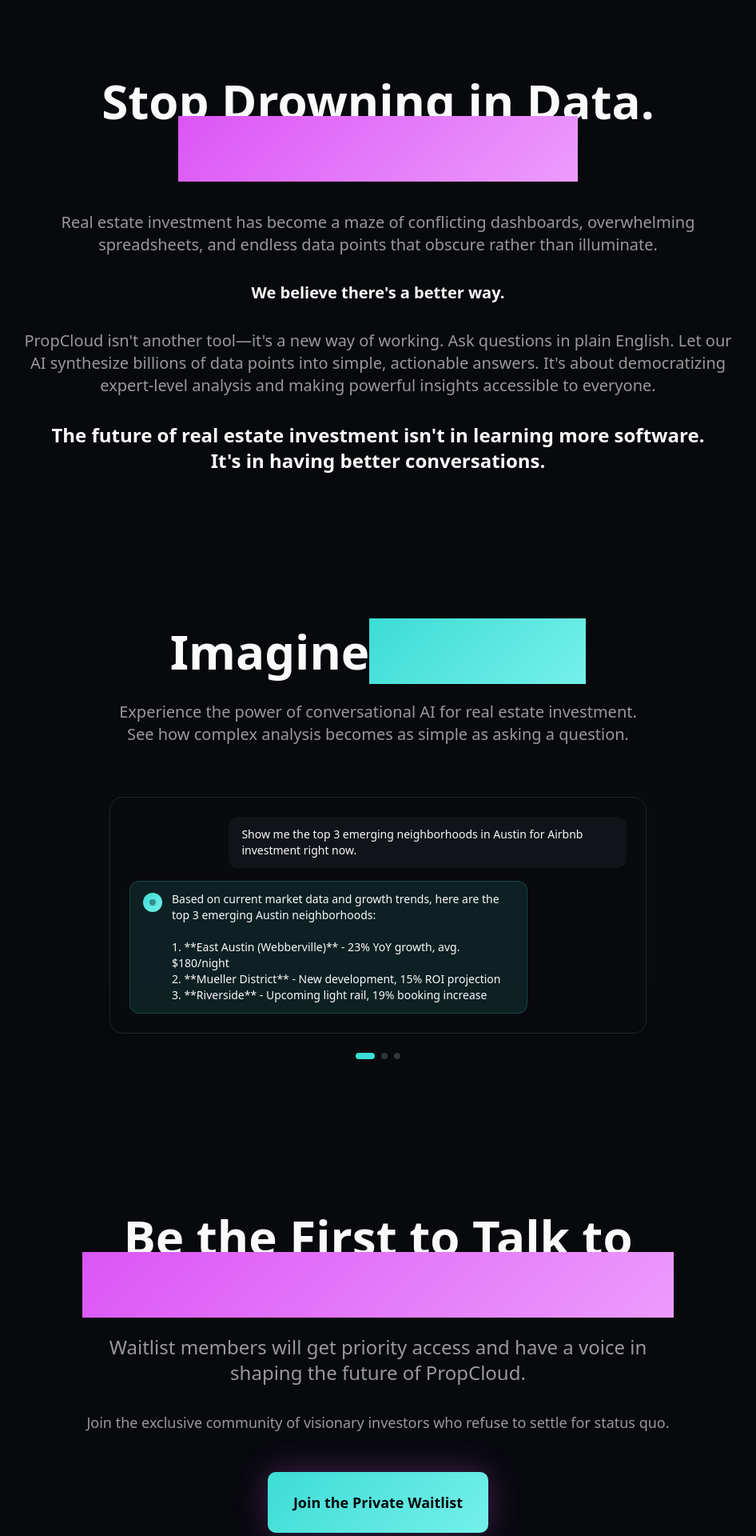
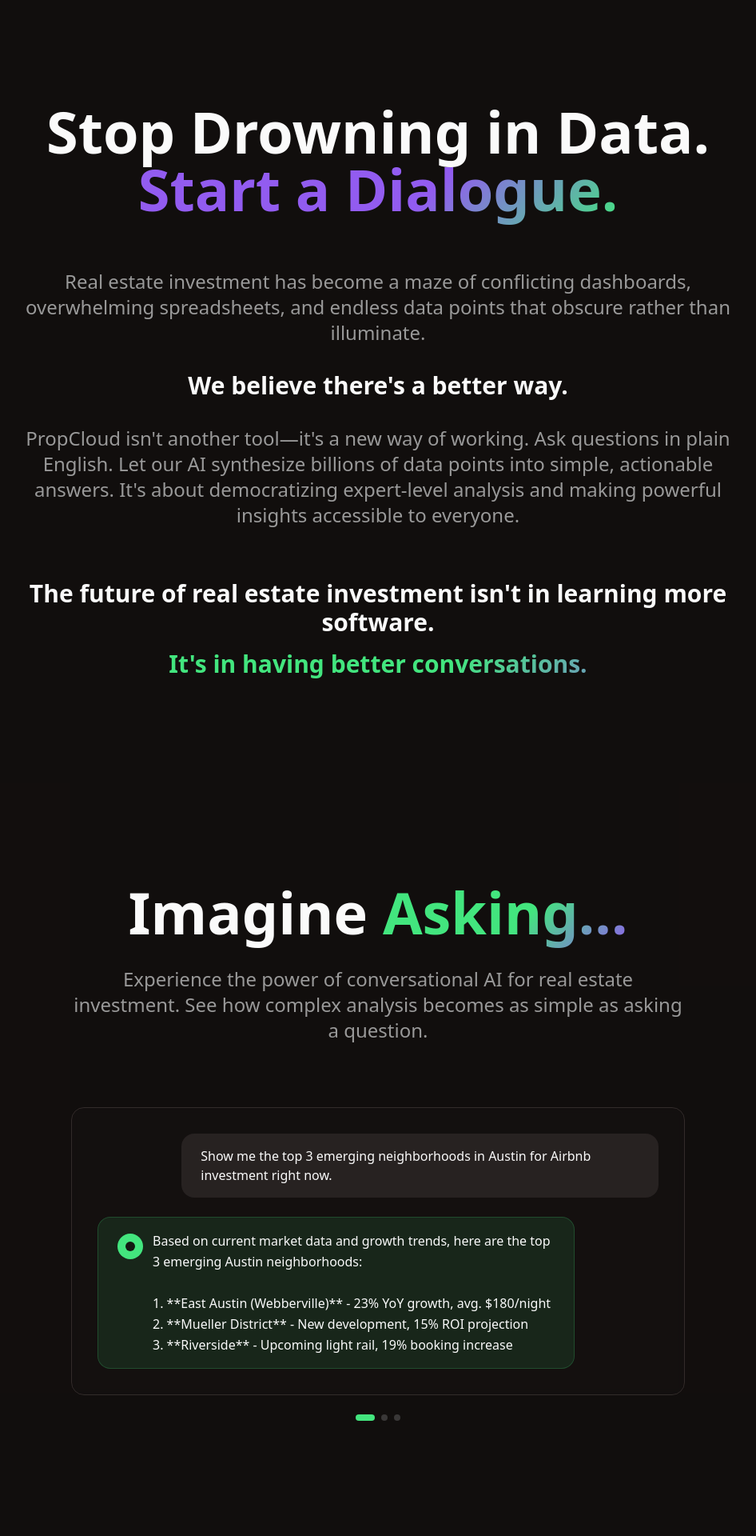
Before and after one commit to propcloud-io/propcloud-landing, a React (Vite) app: page / in a window 1280 px wide. Shown: the part 800-2720 px from the top of the page at 80% size, without its empty margins (167-1113 px from the left). Built offline with nearby package versions, Linux system fonts and the light colour scheme.

Commit message:
Fix: Remove content-covering elements
Re-optimize landing page design.

```diff
--- a/src/components/ChatDemo.tsx
+++ b/src/components/ChatDemo.tsx
@@ -34,19 +34,23 @@ export function ChatDemo() {
   const example = chatExamples[currentExample];
 
   return (
-    <div className={`max-w-2xl mx-auto transition-all duration-1000 ${isVisible ? 'opacity-100 translate-y-0' : 'opacity-0 translate-y-8'}`}>
-      <div className="space-y-4 p-6 rounded-2xl bg-card/30 backdrop-blur-sm border border-border">
-        <div className="chat-message chat-user">
-          <p className="text-sm">{example.user}</p>
+    <div className={`max-w-3xl mx-auto transition-all duration-1000 ${isVisible ? 'opacity-100 translate-y-0' : 'opacity-0 translate-y-8'}`}>
+      <div className="space-y-6 p-8 rounded-2xl bg-card/50 backdrop-blur-sm border border-border">
+        <div className="flex justify-end">
+          <div className="bg-secondary rounded-2xl px-6 py-4 max-w-[85%]">
+            <p className="text-foreground">{example.user}</p>
+          </div>
         </div>
 
-        <div className="chat-message chat-ai">
-          <div className="flex items-start space-x-3">
-            <div className="w-6 h-6 rounded-full bg-gradient-neural flex items-center justify-center mt-0.5">
-              <div className="w-2 h-2 rounded-full bg-primary-foreground neural-pulse" />
-            </div>
-            <div className="flex-1">
-              <p className="text-sm whitespace-pre-line">{example.ai}</p>
+        <div className="flex justify-start">
+          <div className="bg-primary/10 border border-primary/20 rounded-2xl px-6 py-4 max-w-[85%]">
+            <div className="flex items-start space-x-3">
+              <div className="w-8 h-8 rounded-full bg-primary flex items-center justify-center mt-1 flex-shrink-0">
+                <div className="w-3 h-3 rounded-full bg-primary-foreground animate-pulse" />
+              </div>
+              <div className="flex-1">
+                <p className="text-foreground whitespace-pre-line leading-relaxed">{example.ai}</p>
+              </div>
             </div>
           </div>
         </div>
--- a/src/components/WaitlistButton.tsx
+++ b/src/components/WaitlistButton.tsx
@@ -17,14 +17,13 @@ export function WaitlistButton({ className, size = "default" }: WaitlistButtonPr
       onClick={handleWaitlistClick}
       size={size}
       className={cn(
-        "bg-gradient-neural hover:neural-glow transition-all duration-500 group font-semibold",
-        "hover:scale-105 active:scale-95",
+        "bg-primary hover:bg-primary/90 text-primary-foreground font-semibold transition-all duration-300",
+        "hover:scale-105 active:scale-95 glow-primary",
         size === "lg" && "text-lg px-8 py-6 h-auto",
         className
       )}
     >
-      <span className="relative z-10">Join the Private Waitlist</span>
-      <div className="absolute inset-0 bg-gradient-vision opacity-0 group-hover:opacity-100 transition-opacity duration-500 rounded-md" />
+      Join the Private Waitlist
     </Button>
   );
 }
--- a/src/index.css
+++ b/src/index.css
@@ -8,53 +8,40 @@ All colors MUST be HSL.
 
 @layer base {
   :root {
-    --background: 220 27% 4%;
+    --background: 8 12% 6%;
     --foreground: 0 0% 98%;
 
-    --card: 220 20% 6%;
-    --card-foreground: 0 0% 98%;
+    --card: 8 12% 8%;
+    --card-foreground: 0 0% 95%;
 
-    --popover: 220 20% 6%;
-    --popover-foreground: 0 0% 98%;
+    --popover: 8 12% 8%;
+    --popover-foreground: 0 0% 95%;
 
-    --primary: 177 70% 55%;
-    --primary-foreground: 220 27% 4%;
+    --primary: 142 76% 58%;
+    --primary-foreground: 8 12% 6%;
 
-    --secondary: 220 15% 12%;
+    --secondary: 8 8% 14%;
     --secondary-foreground: 0 0% 85%;
 
-    --muted: 220 15% 12%;
+    --muted: 8 8% 14%;
     --muted-foreground: 0 0% 60%;
 
-    --accent: 290 90% 65%;
-    --accent-foreground: 220 27% 4%;
+    --accent: 262 83% 65%;
+    --accent-foreground: 8 12% 6%;
 
     --destructive: 0 70% 55%;
     --destructive-foreground: 0 0% 98%;
 
-    --border: 220 15% 15%;
-    --input: 220 15% 15%;
-    --ring: 177 70% 55%;
+    --border: 8 8% 18%;
+    --input: 8 8% 18%;
+    --ring: 142 76% 58%;
 
     --radius: 0.75rem;
 
-    /* PropCloud Brand Colors */
-    --neural: 177 70% 55%;
-    --neural-glow: 177 80% 70%;
-    --vision: 290 90% 65%;
-    --vision-glow: 290 95% 80%;
-
-    /* Gradients */
-    --gradient-neural: linear-gradient(135deg, hsl(var(--neural)), hsl(var(--neural-glow)));
-    --gradient-vision: linear-gradient(135deg, hsl(var(--vision)), hsl(var(--vision-glow)));
-    --gradient-hero: linear-gradient(135deg, hsl(var(--neural) / 0.1), hsl(var(--vision) / 0.1));
-
-    /* Glows */
-    --glow-neural: 0 0 40px hsl(var(--neural) / 0.3);
-    --glow-vision: 0 0 40px hsl(var(--vision) / 0.3);
-
-    /* Animations */
-    --transition-smooth: all 0.4s cubic-bezier(0.4, 0, 0.2, 1);
+    /* Subtle effects only */
+    --glow-primary: 0 4px 20px hsl(var(--primary) / 0.15);
+    --glow-accent: 0 4px 20px hsl(var(--accent) / 0.15);
+    --transition-smooth: all 0.3s cubic-bezier(0.4, 0, 0.2, 1);
 
     --sidebar-background: 0 0% 98%;
 
@@ -123,53 +110,25 @@ All colors MUST be HSL.
 }
 
 @layer utilities {
-  /* Neural Network Animation */
-  .neural-pulse {
-    animation: neural-pulse 3s ease-in-out infinite;
+  .glow-primary {
+    box-shadow: var(--glow-primary);
   }
 
-  .neural-glow {
-    box-shadow: var(--glow-neural);
+  .glow-accent {
+    box-shadow: var(--glow-accent);
   }
 
-  .vision-glow {
-    box-shadow: var(--glow-vision);
+  .text-gradient-primary {
+    background: linear-gradient(135deg, hsl(var(--primary)), hsl(var(--primary)) 60%, hsl(var(--accent)));
+    background-clip: text;
+    -webkit-background-clip: text;
+    -webkit-text-fill-color: transparent;
   }
 
-  /* Gradient Backgrounds */
-  .bg-gradient-neural {
-    background: var(--gradient-neural);
-  }
-
-  .bg-gradient-vision {
-    background: var(--gradient-vision);
-  }
-
-  .bg-gradient-hero {
-    background: var(--gradient-hero);
-  }
-
-  /* Chat Interface */
-  .chat-message {
-    @apply rounded-xl px-4 py-3 max-w-[80%] backdrop-blur-sm;
-  }
-
-  .chat-user {
-    @apply bg-secondary/50 ml-auto;
-  }
-
-  .chat-ai {
-    @apply bg-primary/10 border border-primary/20;
+  .text-gradient-accent {
+    background: linear-gradient(135deg, hsl(var(--accent)), hsl(var(--accent)) 60%, hsl(var(--primary)));
+    background-clip: text;
+    -webkit-background-clip: text;
+    -webkit-text-fill-color: transparent;
   }
 }
-
-@keyframes neural-pulse {
-  0%, 100% {
-    opacity: 0.4;
-    transform: scale(1);
-  }
-  50% {
-    opacity: 1;
-    transform: scale(1.05);
-  }
-}
--- a/src/pages/PropCloudLanding.tsx
+++ b/src/pages/PropCloudLanding.tsx
@@ -12,21 +12,21 @@ export default function PropCloudLanding() {
       <section className="relative min-h-screen flex items-center justify-center overflow-hidden">
         <NeuralBackground />
 
-        {/* Hero Background Image */}
+        {/* Hero Background */}
         <div className="absolute inset-0 z-0">
           <img
             src={heroNeural}
             alt=""
-            className="w-full h-full object-cover opacity-20"
+            className="w-full h-full object-cover opacity-5"
           />
-          <div className="absolute inset-0 bg-gradient-hero" />
+          <div className="absolute inset-0 bg-gradient-to-b from-background via-background/95 to-background" />
         </div>
 
-        <div className="relative z-10 text-center max-w-6xl mx-auto px-6">
+        <div className="relative z-10 text-center max-w-7xl mx-auto px-6">
           {/* Logo/Brand */}
-          <div className="mb-8">
-            <h1 className="text-2xl font-bold tracking-wider mb-2">
-              <span className="bg-gradient-neural bg-clip-text text-transparent">PROP</span>
+          <div className="mb-12">
+            <h1 className="text-3xl font-bold tracking-wider mb-4">
+              <span className="text-primary">PROP</span>
               <span className="text-foreground">CLOUD</span>
             </h1>
           </div>
@@ -35,7 +35,7 @@ export default function PropCloudLanding() {
           <h2 className="text-5xl md:text-7xl lg:text-8xl font-bold leading-tight mb-8">
             The Future of
             <br />
-            <span className="bg-gradient-neural bg-clip-text text-transparent">
+            <span className="text-gradient-primary">
               Real Estate Investment
             </span>
             <br />
@@ -43,16 +43,16 @@ export default function PropCloudLanding() {
           </h2>
 
           {/* Subheadline */}
-          <p className="text-xl md:text-2xl text-muted-foreground mb-12 max-w-3xl mx-auto leading-relaxed">
+          <p className="text-xl md:text-2xl text-muted-foreground mb-16 max-w-4xl mx-auto leading-relaxed">
             Meet your AI co-pilot for STR investing. Ask complex questions, get instant insights.
             No dashboards. No spreadsheets. Just simple, intelligent conversations.
           </p>
 
           {/* CTA */}
-          <WaitlistButton size="lg" className="neural-glow" />
+          <WaitlistButton size="lg" className="glow-primary" />
 
           {/* Scroll Indicator */}
-          <div className="absolute bottom-8 left-1/2 transform -translate-x-1/2">
+          <div className="absolute bottom-12 left-1/2 transform -translate-x-1/2">
             <div className="w-6 h-10 border-2 border-muted-foreground/30 rounded-full flex justify-center">
               <div className="w-1 h-3 bg-primary rounded-full mt-2 animate-bounce" />
             </div>
@@ -61,38 +61,41 @@ export default function PropCloudLanding() {
       </section>
 
       {/* Vision/Manifesto Section */}
-      <section className="py-24 px-6 relative">
-        <div className="max-w-4xl mx-auto text-center">
-          <h3 className="text-4xl md:text-6xl font-bold mb-12">
+      <section className="py-32 px-6 relative">
+        <div className="max-w-5xl mx-auto text-center">
+          <h3 className="text-4xl md:text-6xl lg:text-7xl font-bold mb-16 leading-tight">
             Stop Drowning in Data.
             <br />
-            <span className="bg-gradient-vision bg-clip-text text-transparent">
+            <span className="text-gradient-accent">
               Start a Dialogue.
             </span>
           </h3>
 
-          <div className="space-y-8 text-lg md:text-xl leading-relaxed text-muted-foreground">
-            <p>
+          <div className="space-y-8 text-lg md:text-xl leading-relaxed text-muted-foreground max-w-4xl mx-auto">
+            <p className="text-xl md:text-2xl">
               Real estate investment has become a maze of conflicting dashboards,
               overwhelming spreadsheets, and endless data points that obscure rather than illuminate.
             </p>
 
-            <p>
-              <strong className="text-foreground">We believe there's a better way.</strong>
+            <p className="text-2xl md:text-3xl font-semibold text-foreground">
+              We believe there's a better way.
             </p>
 
-            <p>
+            <p className="text-xl md:text-2xl">
               PropCloud isn't another tool—it's a new way of working.
               Ask questions in plain English. Let our AI synthesize billions of data points
               into simple, actionable answers. It's about democratizing expert-level analysis
               and making powerful insights accessible to everyone.
             </p>
 
-            <p className="text-xl md:text-2xl font-semibold text-foreground">
-              The future of real estate investment isn't in learning more software.
-              <br />
-              It's in having better conversations.
-            </p>
+            <div className="pt-8">
+              <p className="text-2xl md:text-3xl font-bold text-foreground">
+                The future of real estate investment isn't in learning more software.
+              </p>
+              <p className="text-2xl md:text-3xl font-bold text-gradient-primary mt-4">
+                It's in having better conversations.
+              </p>
+            </div>
           </div>
         </div>
 
@@ -101,20 +104,20 @@ export default function PropCloudLanding() {
           <img
             src={conversationWaves}
             alt=""
-            className="absolute right-0 top-1/2 transform -translate-y-1/2 w-1/2 opacity-10"
+            className="absolute right-0 top-1/2 transform -translate-y-1/2 w-1/2 opacity-5"
           />
         </div>
       </section>
 
       {/* Glimpse of the Future Section */}
-      <section className="py-24 px-6 bg-card/20">
-        <div className="max-w-6xl mx-auto">
-          <div className="text-center mb-16">
-            <h3 className="text-4xl md:text-6xl font-bold mb-8">
+      <section className="py-32 px-6 bg-card/20 relative">
+        <div className="max-w-7xl mx-auto">
+          <div className="text-center mb-20">
+            <h3 className="text-4xl md:text-6xl lg:text-7xl font-bold mb-8 leading-tight">
               Imagine
-              <span className="bg-gradient-neural bg-clip-text text-transparent"> Asking...</span>
+              <span className="text-gradient-primary"> Asking...</span>
             </h3>
-            <p className="text-xl text-muted-foreground max-w-2xl mx-auto">
+            <p className="text-xl md:text-2xl text-muted-foreground max-w-3xl mx-auto leading-relaxed">
               Experience the power of conversational AI for real estate investment.
               See how complex analysis becomes as simple as asking a question.
             </p>
@@ -124,7 +127,7 @@ export default function PropCloudLanding() {
         </div>
 
         {/* Background Visual */}
-        <div className="absolute right-0 top-1/2 transform -translate-y-1/2 w-1/3 opacity-5 -z-10">
+        <div className="absolute right-0 top-1/2 transform -translate-y-1/2 w-1/3 opacity-3 -z-10">
           <img
             src={dataParticles}
             alt=""
@@ -134,44 +137,44 @@ export default function PropCloudLanding() {
       </section>
 
       {/* Final CTA Section */}
-      <section className="py-24 px-6 text-center relative overflow-hidden">
-        <div className="max-w-4xl mx-auto relative z-10">
-          <h3 className="text-4xl md:text-6xl font-bold mb-8">
+      <section className="py-32 px-6 text-center relative overflow-hidden">
+        <div className="max-w-5xl mx-auto relative z-10">
+          <h3 className="text-4xl md:text-6xl lg:text-7xl font-bold mb-12 leading-tight">
             Be the First to Talk to
             <br />
-            <span className="bg-gradient-vision bg-clip-text text-transparent">
+            <span className="text-gradient-accent">
               the Future of Real Estate
             </span>
           </h3>
 
-          <p className="text-xl md:text-2xl text-muted-foreground mb-8 max-w-3xl mx-auto">
+          <p className="text-xl md:text-2xl text-muted-foreground mb-8 max-w-4xl mx-auto leading-relaxed">
             Waitlist members will get priority access and have a voice in shaping the future of PropCloud.
           </p>
 
-          <p className="text-lg text-muted-foreground mb-12">
+          <p className="text-lg md:text-xl text-muted-foreground mb-16 max-w-3xl mx-auto">
             Join the exclusive community of visionary investors who refuse to settle for status quo.
           </p>
 
-          <WaitlistButton size="lg" className="vision-glow" />
+          <WaitlistButton size="lg" className="glow-accent" />
         </div>
 
-        {/* Background Effects */}
+        {/* Subtle Background Effects */}
         <div className="absolute inset-0 -z-10">
-          <div className="absolute top-1/4 left-1/4 w-64 h-64 bg-neural/10 rounded-full blur-3xl" />
-          <div className="absolute bottom-1/4 right-1/4 w-64 h-64 bg-vision/10 rounded-full blur-3xl" />
+          <div className="absolute top-1/4 left-1/4 w-96 h-96 bg-primary/5 rounded-full blur-3xl" />
+          <div className="absolute bottom-1/4 right-1/4 w-96 h-96 bg-accent/5 rounded-full blur-3xl" />
         </div>
       </section>
 
       {/* Footer */}
-      <footer className="py-12 px-6 border-t border-border">
-        <div className="max-w-6xl mx-auto text-center">
-          <div className="mb-6">
-            <h4 className="text-xl font-bold">
-              <span className="bg-gradient-neural bg-clip-text text-transparent">PROP</span>
+      <footer className="py-16 px-6 border-t border-border">
+        <div className="max-w-7xl mx-auto text-center">
+          <div className="mb-8">
+            <h4 className="text-2xl font-bold">
+              <span className="text-primary">PROP</span>
               <span className="text-foreground">CLOUD</span>
             </h4>
           </div>
-          <p className="text-muted-foreground">
+          <p className="text-muted-foreground text-lg">
             Building the future of real estate investment, one conversation at a time.
           </p>
         </div>
--- a/tailwind.config.ts
+++ b/tailwind.config.ts
@@ -52,14 +52,6 @@ export default {
 					DEFAULT: 'hsl(var(--card))',
 					foreground: 'hsl(var(--card-foreground))'
 				},
-				neural: {
-					DEFAULT: 'hsl(var(--neural))',
-					glow: 'hsl(var(--neural-glow))'
-				},
-				vision: {
-					DEFAULT: 'hsl(var(--vision))',
-					glow: 'hsl(var(--vision-glow))'
-				},
 				sidebar: {
 					DEFAULT: 'hsl(var(--sidebar-background))',
 					foreground: 'hsl(var(--sidebar-foreground))',
```
